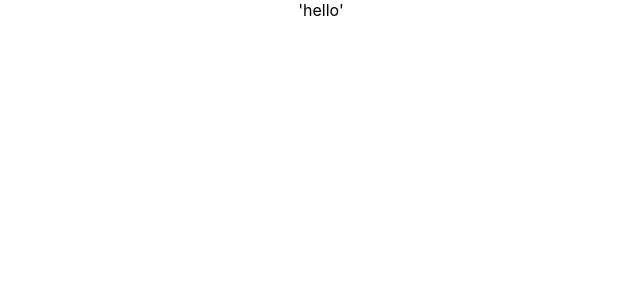
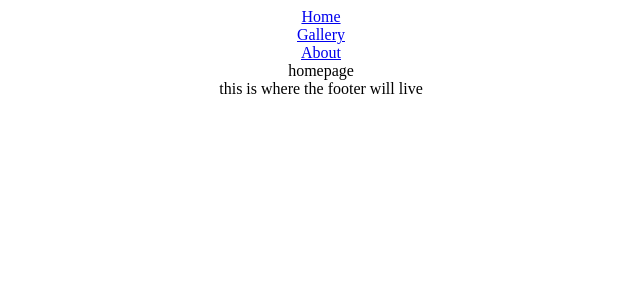
Before and after one commit to micheleGao/art_gallery, a React (Create React App) app: page /home in a window 1280 px wide. Shown: the top 300 px of the page, without its empty margins (319-959 px from the left). Built offline with nearby package versions, Linux system fonts and the light colour scheme; no server answers.

Commit message:
working on fixing the use context

```diff
--- a/package.json
+++ b/package.json
@@ -7,7 +7,9 @@
     "@testing-library/react": "^11.1.0",
     "@testing-library/user-event": "^12.1.10",
     "react": "^17.0.2",
+    "react-bootstrap": "^1.6.1",
     "react-dom": "^17.0.2",
+    "react-router-dom": "^5.2.0",
     "react-scripts": "4.0.3",
     "web-vitals": "^1.0.1"
   },
--- a/src/App.css
+++ b/src/App.css
@@ -1,3 +1,4 @@
+
 .App {
   text-align: center;
 }
--- a/src/App.js
+++ b/src/App.js
@@ -1,12 +1,57 @@
-import logo from './logo.svg';
 import './App.css';
+import { useState, useEffect, createContext } from 'react';
+import {Route, Switch} from 'react-router-dom';
+import Navigation from './Components/Navigation/Navigation';
+import Gallery from './Components/Gallery/Gallery';
+import About from './Components/About/About';
+import Footer from './Components/Footer/Footer';
+import Home from './Components/Home/Home';
 
-function App() {
+export const DataContext = createContext();
+ console.log(DataContext);
+
+export default function App() {
+  const [images, setImages] = useState([]);
+      // const apiKey= process.env.REACT_APP_GALLERY_KEY;
+
+      const apiKey = '20786a6b-b814-4da3-bd58-b0d3a1d65bde';
+
+      let pageNum;
+      const getRandomPageNum = () => {
+          pageNum = Math.floor(Math.random() * 100);
+      }
+      getRandomPageNum();
+
+      const getImages = async () => {
+          const url = `https://api.harvardartmuseums.org/image?size=10&page=${pageNum}&apikey=${apiKey}`
+          try {
+              const response = await fetch(url);
+              const data = await response.json();
+              console.log(data.records);
+              setImages(data.records)
+          } catch (err) {
+              console.log(err);
+          }
+      }
+      useEffect(() => {
+        getImages();
+      }, [])
   return (
+    <DataContext.Provider value= {{images, setImages,getImages}}>
     <div className="App">
-      'hello'
+      <nav>
+      <Navigation/>
+      </nav>
+      <main>
+        <Switch>
+        Hellooo
+        <Route path="/home" render={() => <Home />}/>
+        <Route path="/gallery" render={() => <Gallery images={images} />} />
+        <Route path="/about" render={() => <About />}/>
+        </Switch>
+      </main>
+      <footer><Footer/></footer>
     </div>
+    </DataContext.Provider>
   );
 }
-
-export default App;
--- /dev/null
+++ b/src/Components/About/About.js
@@ -0,0 +1,5 @@
+export default function About(){
+    return(
+        <div>Hello from About page</div>
+    )
+}
--- /dev/null
+++ b/src/Components/Footer/Footer.js
@@ -0,0 +1,5 @@
+export default function Footer(){
+    return(
+        <div> this is where the footer will live </div>
+    )
+}
--- /dev/null
+++ b/src/Components/Gallery/Gallery.js
@@ -0,0 +1,29 @@
+import { useState, useEffect, useContext} from 'react';
+import { Button } from 'react-bootstrap';
+import { Card } from 'react-bootstrap';
+import{DataContext} from '../../App';
+export default function Gallery() {
+    const [images, setImages]=useState([]);
+    const galleryData = useContext(DataContext);
+    console.log({galleryData})
+    // console.log(galleryData.images)
+    // console.log(galleryData.images[1].baseimageurl)
+    return (
+        <div className="gallery">
+            <button onClick={galleryData.image}>Get Random Gallery Photos here </button>
+            {images.map((image, idx) => {
+                return (
+                    <>
+                        <Card style={{ width: '20rem' }} key={galleryData.images[idx]}>
+                            <Card.Body>
+                            <Card.Img variant="top" src={galleryData.images[idx].image.baseimageurl} alt='' width="100"/>
+                            </Card.Body>
+                        </Card>
+                    </>
+                )
+            })}
+        </div>
+
+
+    )
+}
--- /dev/null
+++ b/src/Components/Home/Home.js
@@ -0,0 +1,11 @@
+import {useContext} from 'react';
+
+
+export default function Home (){
+
+    return (
+        <div>
+            homepage
+        </div>
+    )
+}
--- /dev/null
+++ b/src/Components/Navigation/Navigation.js
@@ -0,0 +1,23 @@
+import { Button} from "react-bootstrap";
+import Nav from 'react-bootstrap/Nav';
+import {Link} from 'react-router-dom';
+
+export default function Navigation() {
+    return (
+        <div>
+            <Nav justify variant="tabs" defaultActiveKey="/home">
+                <Nav.Item>
+                    <Nav.Link as={Link} to="/home">Home</Nav.Link>
+                </Nav.Item>
+                <Nav.Item>
+                    <Nav.Link as={Link} to="/gallery">Gallery</Nav.Link>
+                </Nav.Item>
+                <Nav.Item>
+                    <Nav.Link as={Link} to="/about">About</Nav.Link>
+                </Nav.Item>
+            </Nav>
+
+            {/* <Button variant="secondary" size="lg">Large button</Button> */}
+        </div>
+    )
+}
--- a/src/index.css
+++ b/src/index.css
@@ -1,13 +1,5 @@
-body {
-  margin: 0;
-  font-family: -apple-system, BlinkMacSystemFont, 'Segoe UI', 'Roboto', 'Oxygen',
-    'Ubuntu', 'Cantarell', 'Fira Sans', 'Droid Sans', 'Helvetica Neue',
-    sans-serif;
-  -webkit-font-smoothing: antialiased;
-  -moz-osx-font-smoothing: grayscale;
+.gallery{
+  display:flex;
+  justify-content: space-between;
+  flex-wrap: wrap;
 }
-
-code {
-  font-family: source-code-pro, Menlo, Monaco, Consolas, 'Courier New',
-    monospace;
-}
--- a/src/index.js
+++ b/src/index.js
@@ -3,11 +3,15 @@ import ReactDOM from 'react-dom';
 import './index.css';
 import App from './App';
 import reportWebVitals from './reportWebVitals';
+import {BrowserRouter as Router} from 'react-router-dom';
+
 
 ReactDOM.render(
+  <Router>
   <React.StrictMode>
     <App />
-  </React.StrictMode>,
+  </React.StrictMode>
+  </Router>,
   document.getElementById('root')
 );
 
```
Also changed, not shown: 2 other files (tests, documents, lock files or other folders).
